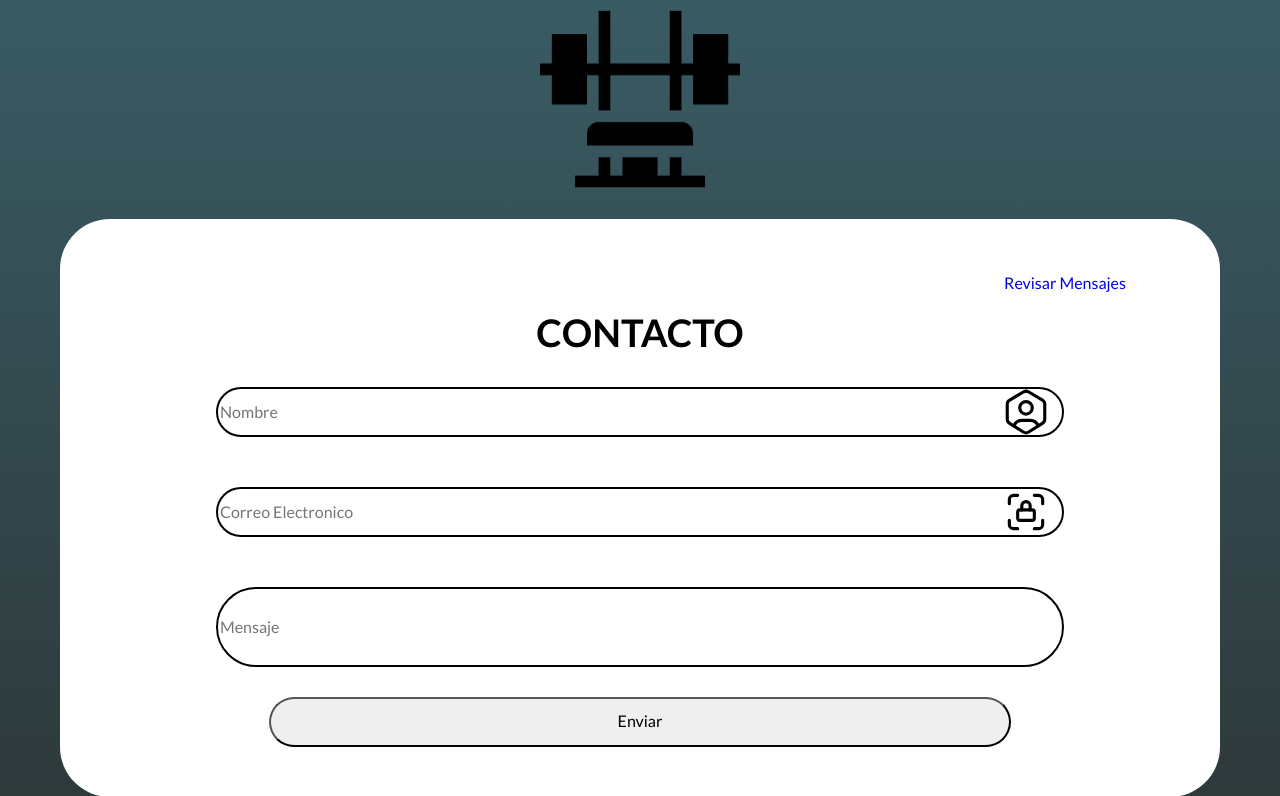
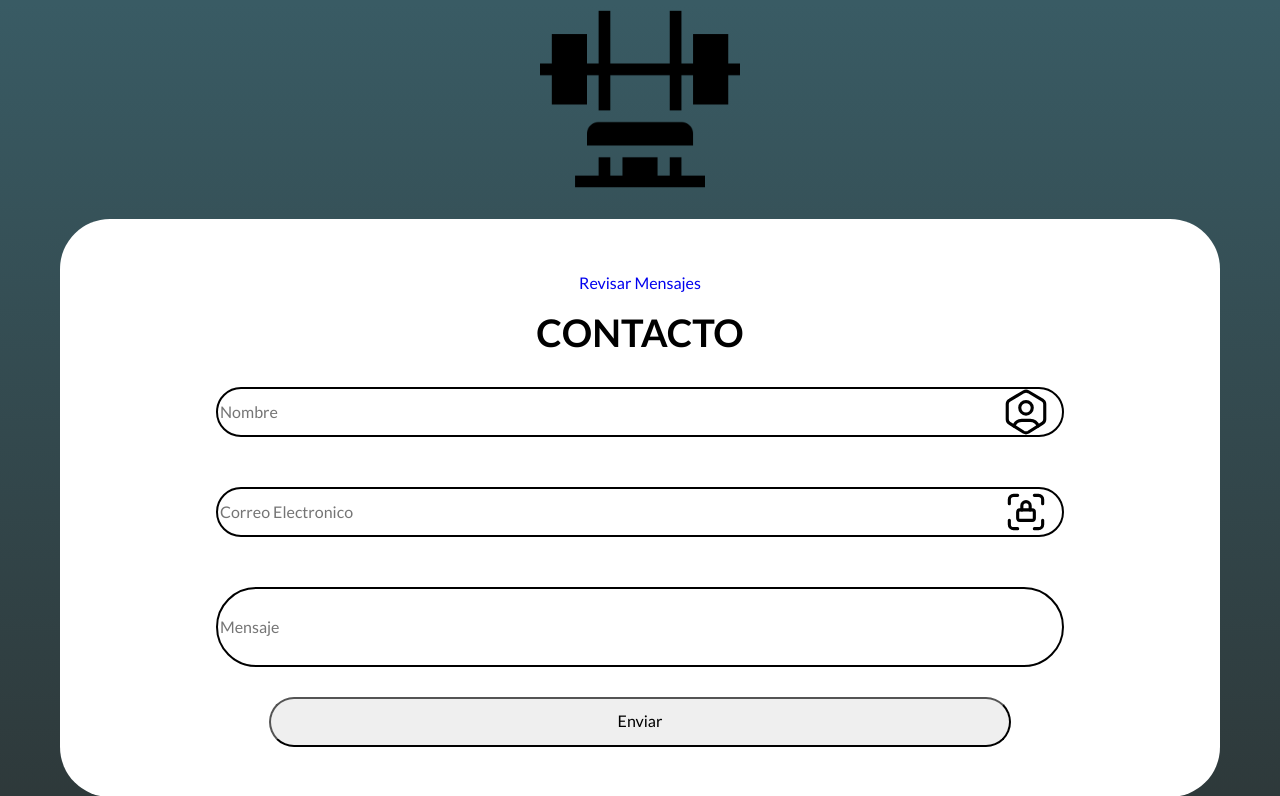
Before and after one commit to alejo123123/Gym-Virtual-, a PHP site: page /login.php in a window 1280 px wide. Shown: the part 101-897 px from the top of the page. Run offline with PHP 8.4, Linux system fonts and the light colour scheme; style sheets or scripts are compiled from the project's sources.

Commit message:
agregue un error relacionado al enlace de revisar mensajes

```diff
--- a/src/scss/layout/_login.scss
+++ b/src/scss/layout/_login.scss
@@ -126,5 +126,4 @@ h1 {
 
 .mensajeria {
   text-align: right;
-  margin-left: 85rem;
 }
```
